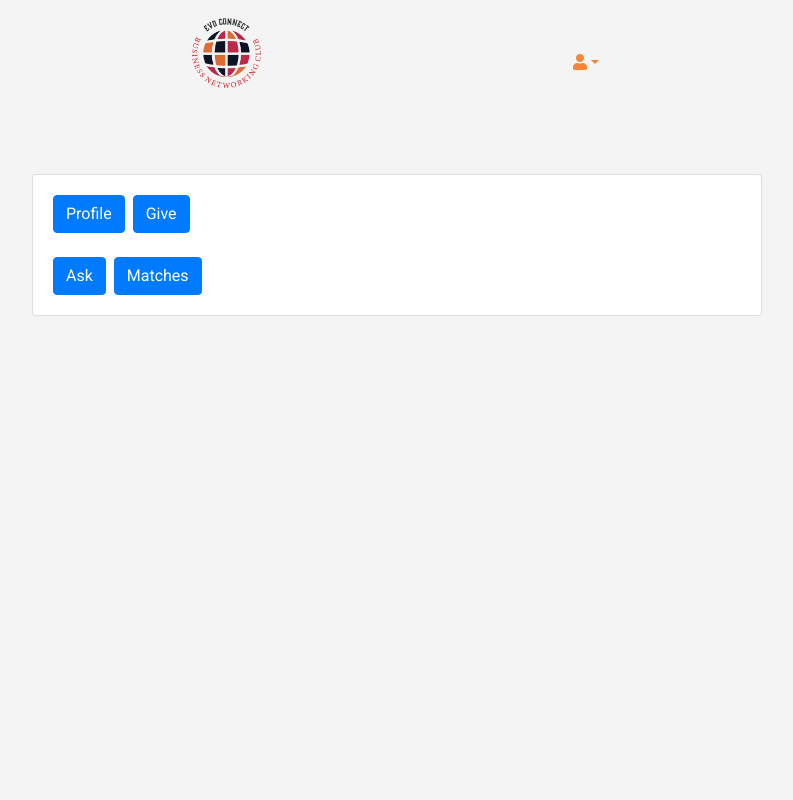
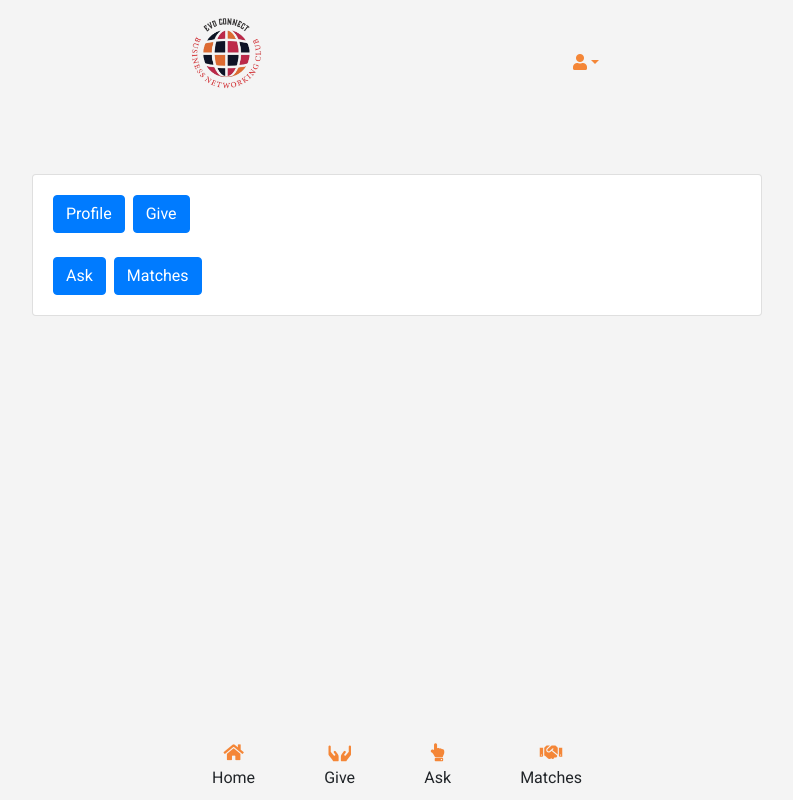
Before and after one commit to Trisharati/GiveAndAsk, a React (Vite) app in the folder frontend/: page /home in a window 1280 px wide. Shown: the whole page, without its empty margins (243-1036 px from the left). Built offline with nearby package versions, Linux system fonts and the light colour scheme; no server answers.

Commit message:
some change

```diff
--- a/frontend/src/components/Footer.jsx
+++ b/frontend/src/components/Footer.jsx
@@ -1,15 +1,19 @@
 import React from 'react'
+import { useNavigate } from 'react-router-dom'
 
 const Footer = () => {
+
+const navigate = useNavigate()
+
   return (
 
       <footer>
       <div className='mobile-container'>
         <div className='d-flex foot-link'>
-          <a><i class="fas fa-home"></i><br/>Home</a>
-          <a><i class="fas fa-hands"></i><br/>Give</a>
-          <a><i class="fas fa-hand-point-up"></i><br/>Ask</a>
-          <a><i class="fas fa-handshake"></i><br/>Matches</a>
+          <a><i class="fas fa-home" onClick={()=>navigate('/home')}></i><br/>Home</a>
+          <a><i class="fas fa-hands" onClick={()=>navigate('/giveablelist')}></i><br/>Give</a>
+          <a><i class="fas fa-hand-point-up" onClick={()=>navigate('/asklist')}></i><br/>Ask</a>
+          <a><i class="fas fa-handshake" onClick={()=>navigate('/matches')}></i><br/>Matches</a>
         </div>
         </div>
       </footer>
--- a/frontend/src/components/Home.jsx
+++ b/frontend/src/components/Home.jsx
@@ -1,6 +1,7 @@
 import React from 'react'
 import Navbar from './Navbar'
 import { useNavigate } from 'react-router-dom'
+import Footer from './Footer'
 const Home = () => {
 
     const navigate = useNavigate()
@@ -49,7 +50,7 @@ const Home = () => {
                 </div>
                 </div>
                 </div>
-
+<Footer/>
     </div>
   )
 }
--- a/frontend/src/components/OpenApi.js
+++ b/frontend/src/components/OpenApi.js
@@ -13,9 +13,6 @@ const setHeaders = async () => {
 const OpenApi = axios.create({
     baseURL: 'https://give-and-ask-application.onrender.com',
     // baseURL: 'http://localhost:2000',
-    // headers: {
-    //     authorization:localStorage.getItem('userToken')
-    // }
 });
 
 // Interceptor to set headers before request is sent
```
